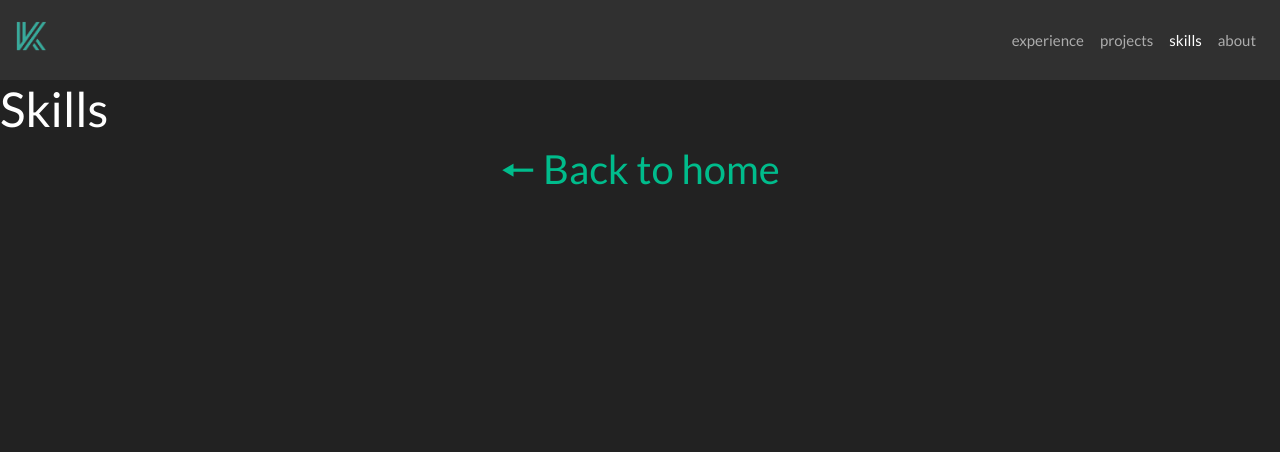
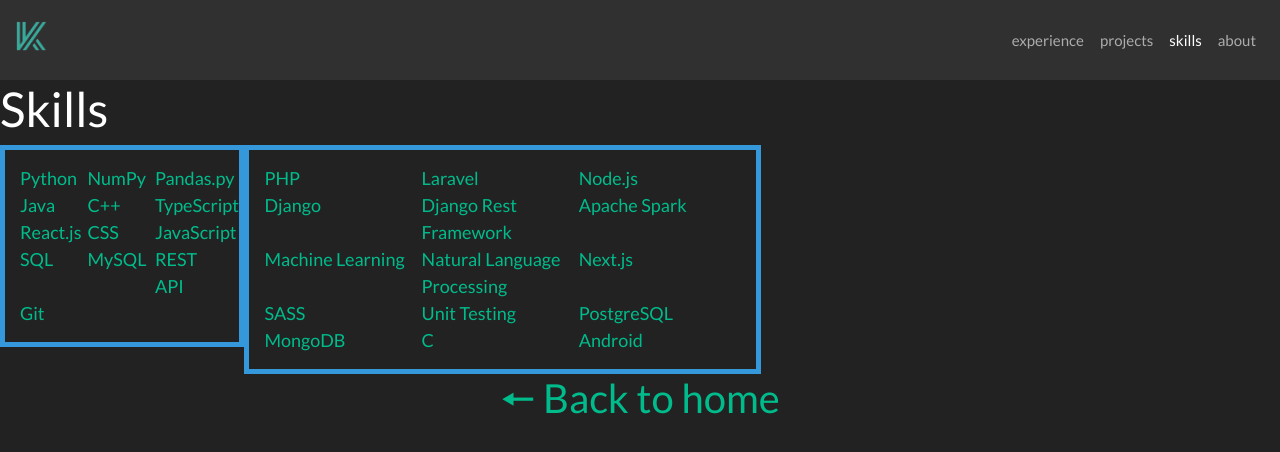
Before and after one commit to k-brereton/portfolio-site, a Next.js app: page /skills in a window 1280 px wide. Shown: the top 452 px of the page. Built offline with nearby package versions, Linux system fonts and the light colour scheme.

Commit message:
Added very basic skills page

```diff
--- a/components/CommonComponents.tsx
+++ b/components/CommonComponents.tsx
@@ -68,8 +68,15 @@ export function TimeRangeComponent({start, end}:TimeRangeComponentProps) {
 
 interface SkillsBoxProps {
     readonly title:string|null;
-    readonly skills:ProjectTag[];
+    readonly skills:ProjectTag[][];
+    readonly className:string;
 }
-export function SkillsBox({title,skills}:SkillsBoxProps){
-    return <div>skills</div>
+export function SkillsBox({title,skills,className}:SkillsBoxProps){
+    if(skills.length!== 3){
+        throw new Error("error, skills must be a 3 X (height) array")
+    }
+    const links=skills.flatMap(skillGroup=>skillGroup.map(skill=>{
+        return <Link href={`/projects/${skill}`} >{skill}</Link>
+    }))
+    return <div className={className}>{links}</div>
 }
--- /dev/null
+++ b/pages/skills.module.scss
@@ -0,0 +1,13 @@
+@use "globals";
+@use "~bootswatch/dist/darkly/variables";
+
+
+.mainArea{
+
+}
+.firstSkills{
+  @include globals.coloredBox(variables.$cyan);
+  grid-template-columns: 33% 33% 33%;
+  display: inline-grid;
+
+}
--- a/pages/skills.tsx
+++ b/pages/skills.tsx
@@ -1,6 +1,19 @@
-import Link from "next/link"
 import Head from 'next/head'
-import {Container, Row} from "react-bootstrap";
+import {SkillsBox} from "../components/CommonComponents";
+import {ProjectTag} from "../components/ProjectComponents";
+// @ts-ignore
+import style from "./skills.module.scss"
+
+const MAIN_SKILLS:ProjectTag[][]=[
+    ["Python","NumPy","Pandas.py","Java","C++"],
+    ["TypeScript","React.js","CSS", "JavaScript"],
+    ["SQL","MySQL","REST API","Git"]
+];
+const ADDITIONAL_SKILLS:ProjectTag[][]=[
+    ["PHP","Laravel","Node.js","Django","Django Rest Framework"],
+    ["Apache Spark","Machine Learning","Natural Language Processing","Next.js","SASS"],
+    ["Unit Testing","PostgreSQL","MongoDB", "C","Android"]
+];
 
 
 export default function SkillsPage() {
@@ -9,10 +22,9 @@ export default function SkillsPage() {
             <title>Kevin Brereton's Portfolio | Skills</title>
         </Head>
         <h1>Skills</h1>
-        <Container>
-            <Row>
-            </Row>
-
-        </Container>
+        <div className={style.mainArea}>
+                <SkillsBox title="Main Skills" skills={MAIN_SKILLS}  className={style.firstSkills}/>
+                <SkillsBox title="Additional Skills" skills={ADDITIONAL_SKILLS} className={style.firstSkills}/>
+        </div>
     </>
 }
```
